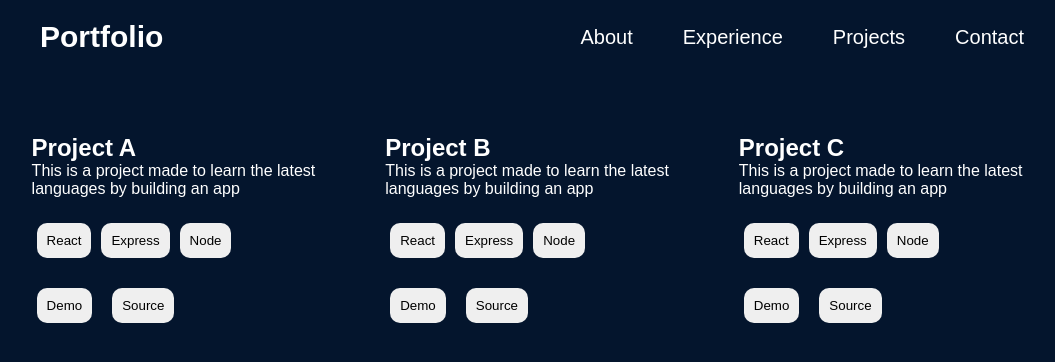
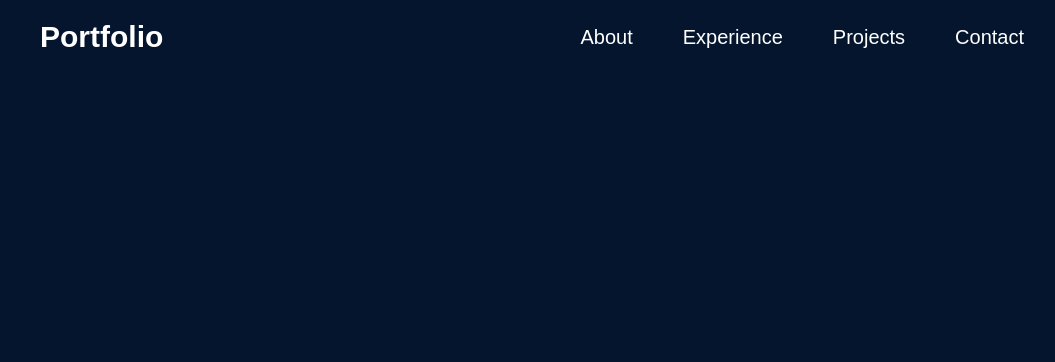
Before and after one commit to DavidManiIbrahim/my-portfolio, a React (Vite) app: page /projects in a window 1280 px wide. Shown: the top 362 px of the page, without its empty margins (108-1163 px from the left). Built offline with nearby package versions, Linux system fonts and the light colour scheme.

Commit message:
fix: fix bug on project component

```diff
--- a/src/App.jsx
+++ b/src/App.jsx
@@ -5,7 +5,7 @@ import Hero from "./Components/Hero/Hero.jsx"
 import styles from "./styles/App.module.css"
 import About from "./Components/About/About.jsx"
 import Experience from "./Components/Experience/Experience.jsx"
-import Projects from "./Components/Projects/Projects.jsx"
+// import Projects from "./Components/Projects/Projects.jsx"
 
 const App = () => {
   return (
@@ -15,7 +15,7 @@ const App = () => {
       <Route path="/" element={<Hero />}></Route>
       <Route path="/about" element={<About />}></Route>
       <Route path="/experience" element={<Experience />}></Route>
-      <Route path="/projects" element={<Projects />}></Route>
+      {/* <Route path="/projects" element={<Projects />}></Route> */}
      </Routes>
      {/* <Hero /> */}
      {/* <About /> */}
--- a/src/Components/Experience/Experience.jsx
+++ b/src/Components/Experience/Experience.jsx
@@ -1,4 +1,7 @@
 import styles from "./Experience.module.css";
+import { FontAwesomeIcon } from '@fortawesome/react-fontawesome';
+import { faGoogle, faMicrosoft } from '@fortawesome/free-brands-svg-icons';
+
 
 const Experience = () => {
   return (
@@ -11,7 +14,8 @@ const Experience = () => {
       <div className={styles.experienceProjects}>
         <div className={styles.experience}>
           <div className={styles.google}>
-            <img src="" alt="google logo" />
+            {/* <img src="" alt="google logo" /> */}
+            <FontAwesomeIcon icon={faGoogle} size="4x" />
             <div className={styles.googleContent}>
               <h3>Software Engineer, Google</h3>
               <span>Sept, 2022 - Present</span>
@@ -22,25 +26,32 @@ const Experience = () => {
             </div>
           </div>
 
+
+
+          <div className={styles.netflix}>
+
+            <img src="/netflix.png" alt="Netflix Logo" width={80} />
+
+
+            <div className={styles.netflixContent}>
+              <h3>SWE Intern, Netflix</h3>
+              <span>April, 2020 - Jan, 2021</span>
+              <ul>
+                <li>Worked on component library</li>
+              </ul>
+            </div>
+
+          </div>
+
           <div className={styles.microsoft}>
-            <img src="" alt="microsoft logo" />
+            {/* <img src="" alt="microsoft logo" /> */}
+            <FontAwesomeIcon icon={faMicrosoft} size="4x" />
             <div className={styles.microsoftContent}>
               <h3>UI Designer, Microsoft</h3>
               <span>Aug, 2021 - Aug, 2022</span>
               <ul>
                 <li>Worked on Windows 11</li>
                 <li>Designed the control panel</li>
-              </ul>
-            </div>
-          </div>
-
-          <div className={styles.netflix}>
-            <img src="" alt="netflix logo" />
-            <div className={styles.netflixContent}>
-              <h3>SWE Intern, Netflix</h3>
-              <span>April, 2020 - Jan, 2021</span>
-              <ul>
-                <li>Worked on component library</li>
               </ul>
             </div>
           </div>
--- /dev/null
+++ b/src/Components/Projects/Items.jsx
@@ -0,0 +1,75 @@
+import React from 'react'
+import styles from "./Projects.module.css";
+
+
+const Items = (props) => {
+  return (
+    <div className={styles.projectSection}>
+      <div className={styles.projectContainer} key={index}>
+        <div className={styles.projectContent}>
+          <h2> {title} </h2>
+          <p>
+            {props.project1.description}
+          </p>
+          <div className={styles.lang}>
+            <button>React</button>
+            <button>Express</button>
+            <button>Node</button>
+          </div>
+          <div className={styles.btn}>
+            <button>Demo</button>
+            <button>Source</button>
+          </div>
+        </div>
+      </div>
+  </div>
+  )
+}
+
+export default Index
+
+
+
+
+
+
+
+
+
+
+
+
+
+
+
+// import React from 'react'
+// import styles from "./Projects.module.css";
+
+
+// const Items = (props) => {
+//   return (
+//     <div className={styles.projectSection}>
+//     {["Voting App", "Ecommerce", "CRMS"].map((project, index) => (
+//       <div className={styles.projectContainer} key={index}>
+//         <div className={styles.projectContent}>
+//           <h2> {project} </h2>
+//           <p>
+//             {props.description}
+//           </p>
+//           <div className={styles.lang}>
+//             <button>React</button>
+//             <button>Express</button>
+//             <button>Node</button>
+//           </div>
+//           <div className={styles.btn}>
+//             <button>Demo</button>
+//             <button>Source</button>
+//           </div>
+//         </div>
+//       </div>
+//     ))}
+//   </div>
+//   )
+// }
+
+// export default Index
--- a/src/Components/Projects/Projects.jsx
+++ b/src/Components/Projects/Projects.jsx
@@ -1,28 +1,15 @@
-import styles from "./Projects.module.css";
+import Items from "./Items"
 
 const Projects = () => {
+  const project1 = {title: 'Voting App', description: 'Made a Voting App with react and django'}
+  const project2 = {title: 'CRMS', description: 'Made a customer relationship management system'}
+  const project3 = {title: 'Ecommerce', description: 'Made an ecommerce App with Rect and Django'}
   return (
-    <div className={styles.projectSection}>
-      {["A", "B", "C"].map((project, index) => (
-        <div className={styles.projectContainer} key={index}>
-          <div className={styles.projectContent}>
-            <h2>Project {project}</h2>
-            <p>
-              This is a project made to learn the latest languages by building an app
-            </p>
-            <div className={styles.lang}>
-              <button>React</button>
-              <button>Express</button>
-              <button>Node</button>
-            </div>
-            <div className={styles.btn}>
-              <button>Demo</button>
-              <button>Source</button>
-            </div>
-          </div>
-        </div>
-      ))}
-    </div>
+    <>
+    <Items title="" description={project1}/>
+    <Items title="" description={project2}/>
+    <Items title="" description={project3}/>
+    </>
   );
 };
 
```
Also changed, not shown: public/netflix.png (added).
